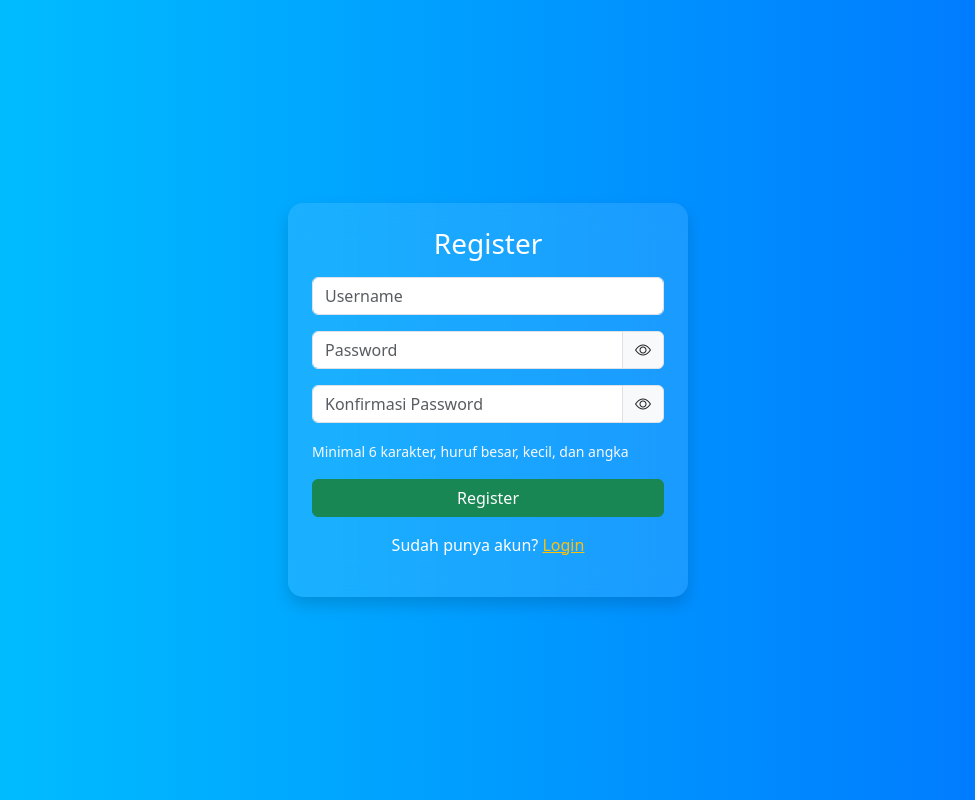
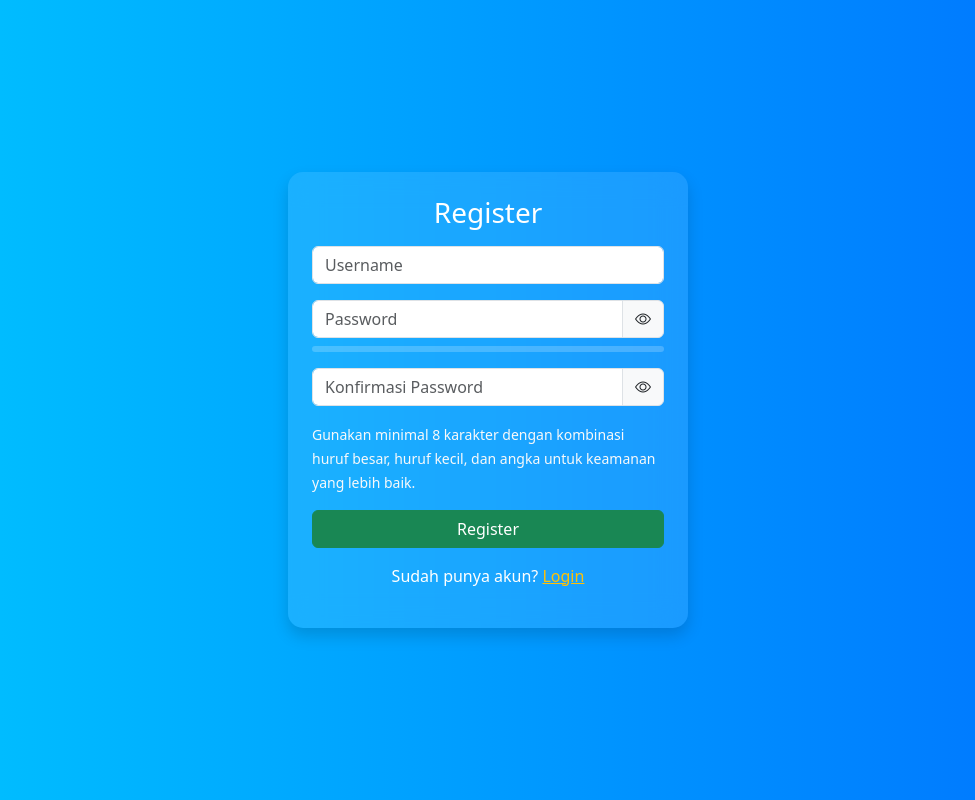
Before and after one commit to valentardiansah273-gif/ISPA-WEB, a Flask app: page /register in a window 1280 px wide. Shown: the whole page, without its empty margins (152-1127 px from the left). Run offline with Flask 3, Linux system fonts and the light colour scheme; parts of the project's set-up code (start-up, migrations or seed data) failed here and were passed over; some libraries are stand-ins or nearby versions.

Commit message:
indikator regis

```diff
--- a/web/app.py
+++ b/web/app.py
@@ -44,7 +44,7 @@ def form():
 
 # ================= VALIDATION FUNCTION =================
 def validasi_password(password):
-    if len(password) < 6:
+    if len(password) < 8:
         return "Password minimal 6 karakter!"
     if not re.search(r"[A-Z]", password):
         return "Harus ada huruf besar!"
--- a/web/templates/register.html
+++ b/web/templates/register.html
@@ -23,11 +23,21 @@ body {
     border-radius: 15px;
     width: 100%;
     max-width: 400px;
+    animation: fadeIn 0.7s ease;
 }
 
-/* INPUT ICON */
+/* ANIMATION */
+@keyframes fadeIn {
+    from {opacity:0; transform: translateY(30px);}
+    to {opacity:1; transform: translateY(0);}
+}
+
 .input-group-text {
     cursor: pointer;
+}
+
+.progress {
+    background: rgba(255,255,255,0.2);
 }
 </style>
 </head>
@@ -44,27 +54,39 @@ body {
 
 <form method="post">
 
+<!-- USERNAME -->
 <input type="text" name="username" class="form-control mb-3" placeholder="Username" required>
 
-<div class="input-group mb-3">
-<input type="password" name="password" id="password" class="form-control" placeholder="Password" required>
+<!-- PASSWORD -->
+<div class="input-group mb-2">
+<input type="password" name="password" id="password" class="form-control" placeholder="Password" required onkeyup="checkStrength()">
 <span class="input-group-text" onclick="togglePassword('password')">
 <i class="bi bi-eye"></i>
 </span>
 </div>
 
-<div class="input-group mb-3">
+<!-- 🔥 STRENGTH BAR -->
+<div class="progress mb-2" style="height: 6px;">
+<div id="strength-bar" class="progress-bar" style="width: 0%"></div>
+</div>
+
+<small id="strength-text" class="text-light"></small>
+
+<!-- CONFIRM PASSWORD -->
+<div class="input-group mt-3 mb-3">
 <input type="password" name="confirm_password" id="confirm_password" class="form-control" placeholder="Konfirmasi Password" required>
 <span class="input-group-text" onclick="togglePassword('confirm_password')">
 <i class="bi bi-eye"></i>
 </span>
 </div>
 
+<!-- INFO -->
 <small class="text-light">
-Minimal 6 karakter, huruf besar, kecil, dan angka
+Gunakan minimal 8 karakter dengan kombinasi huruf besar, huruf kecil, dan angka untuk keamanan yang lebih baik.
 </small>
 
-<button class="btn btn-success w-100 mt-3">Register</button>
+<button class="btn btn-success w-100 mt-3" id="register-btn">Register</button>
+
 </form>
 
 <p class="mt-3 text-center">
@@ -78,6 +100,45 @@ function togglePassword(id) {
     let pass = document.getElementById(id);
     pass.type = pass.type === "password" ? "text" : "password";
 }
+
+function checkStrength() {
+    let password = document.getElementById("password").value;
+    let bar = document.getElementById("strength-bar");
+    let text = document.getElementById("strength-text");
+    let btn = document.getElementById("register-btn");
+
+    let strength = 0;
+
+    if (password.length >= 8) strength++;
+    if (/[A-Z]/.test(password)) strength++;
+    if (/[a-z]/.test(password)) strength++;
+    if (/[0-9]/.test(password)) strength++;
+    if (/[^A-Za-z0-9]/.test(password)) strength++;
+
+    if (password.length === 0) {
+        bar.style.width = "0%";
+        text.innerHTML = "";
+        btn.disabled = true;
+        return;
+    }
+
+    if (strength <= 2) {
+        bar.style.width = "33%";
+        bar.className = "progress-bar bg-danger";
+        text.innerHTML = "Password lemah";
+        btn.disabled = true;
+    } else if (strength <= 4) {
+        bar.style.width = "66%";
+        bar.className = "progress-bar bg-warning";
+        text.innerHTML = "Password sedang";
+        btn.disabled = false;
+    } else {
+        bar.style.width = "100%";
+        bar.className = "progress-bar bg-success";
+        text.innerHTML = "Password kuat";
+        btn.disabled = false;
+    }
+}
 </script>
 
 </body>
```
